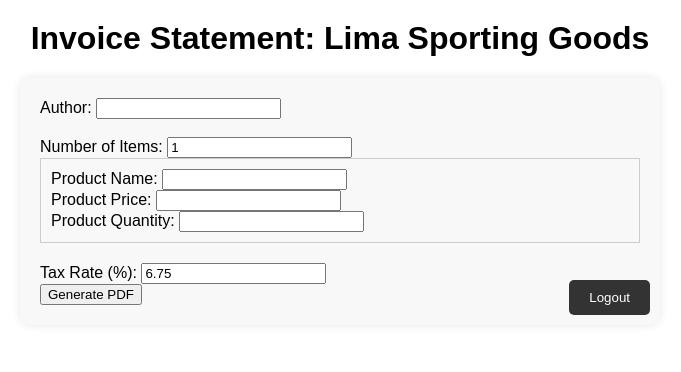
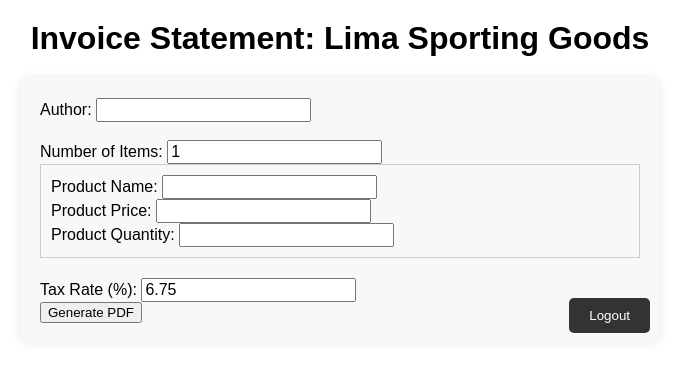
Before and after one commit to lsginvoice/lsginvoice, a Flask app: page /invoice in a window 1280 px wide. Shown: the top 372 px of the page, without its empty margins (300-981 px from the left). Run offline with Flask 2, Linux system fonts and the light colour scheme; the visitor is signed in with stand-in values (Sample User, id 1).

Commit message:
Updated invoice.html
Updated font size of input fields to be bigger

```diff
--- a/templates/invoice.html
+++ b/templates/invoice.html
@@ -19,6 +19,12 @@
         /* New styles for responsiveness */
         body {
             font-family: Arial, sans-serif;
+        }
+
+        /* Increase font size for input fields */
+        input[type="text"],
+        input[type="number"] {
+            font-size: 16px; /* You can adjust the font size as needed */
         }
 
         h1 {
```
